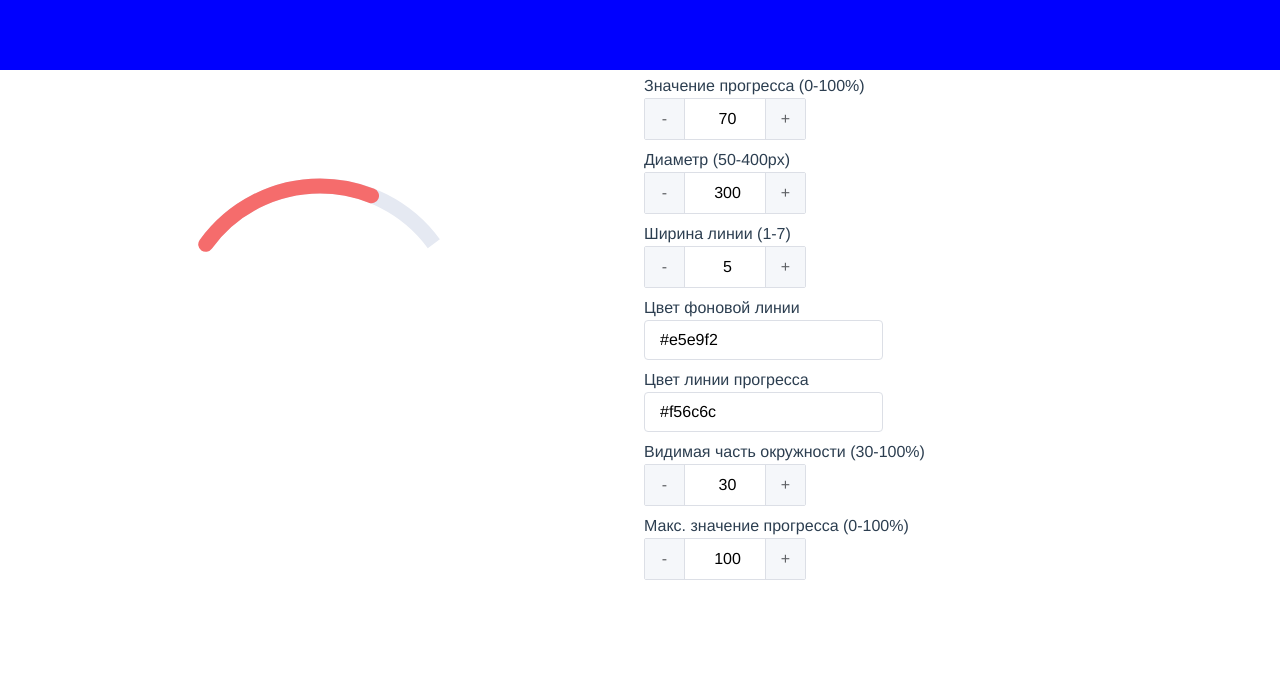
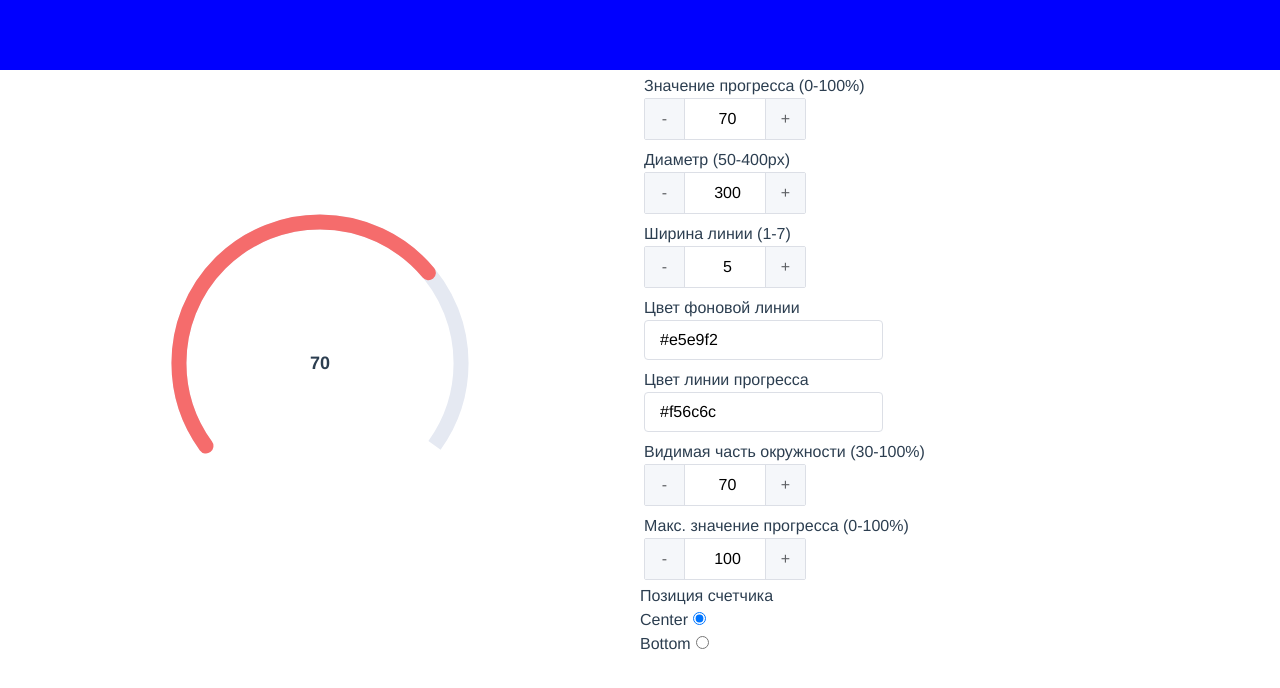
Before and after one commit to AKD47/test-task, a Vue app: page /task2 in a window 1280 px wide. Shown: the top 688 px of the page. Built offline with nearby package versions, Linux system fonts and the light colour scheme.

Commit message:
fix(ArcProgressBar.vue): show value progress and added prop counterPosition

```diff
--- a/src/components/ArcProgressBar.vue
+++ b/src/components/ArcProgressBar.vue
@@ -20,6 +20,10 @@
             :stroke-width="weight"
             :style="progressPathStyles"/>
     </svg>
+    <div class="arc-progress-bar__value"
+         :style="counterStyles">
+      <span>{{ value }}</span>
+    </div>
   </div>
 </template>
 
@@ -33,12 +37,12 @@ export default {
     weight: { type: Number, default: 5 }, // weight // 4. ширина
     bgColor: { type: String, default: '#e5e9f2' },// bgColor // 5.
     lineColor: { type: String, default: '#f56c6c' },// lineColor // 6.
-    visiblePartOfCircle: { type: Number, default: 30 } // 7.
+    visiblePartOfCircle: { type: Number, default: 100 }, // 7.
     // угол поворота?? // 8.
     // animate default linear // 9.
     // animateSpeed // 10.
-    // отображать progress // 11.
-    // позиция счетчика (внутри/снизу) // 12.
+    // +++++ отображать progress // 11. +++++
+    counterPosition: { type: String, default: 'center' }, // center or bottom // 12.
   },
   computed: {
     value() {
@@ -69,12 +73,58 @@ export default {
         strokeDasharray: `${dasharray}, ${this.perimeter}`,
         strokeDashoffset: -dashoffset
       }
-    }
+    },
+    counterStyles() {
+      if (this.counterPosition === 'center') {
+        if (this.visiblePartOfCircle > 60) {
+          return null
+        } else {
+          const topOffset = ((this.diameter + 20) / 2) * (this.visiblePartOfCircle / 100)
+          return {
+            bottom: 'unset',
+            top: `${topOffset}px`
+          }
+        }
+      } else {
+        let bottomOffset = '0px'
+        if (this.visiblePartOfCircle > 85) {
+          bottomOffset = '-30px'
+        } else if (this.visiblePartOfCircle > 65) {
+          bottomOffset = `${100 - (this.visiblePartOfCircle + 20)}%`
+        } else {
+          bottomOffset = `${100 - (this.visiblePartOfCircle)}%`
+        }
+        return {
+          top: 'unset',
+          bottom: bottomOffset
+        }
+      }
+    },
   }
 }
 </script>
 
 <style scoped lang="scss">
 .arc-progress-bar {
+  position: relative;
+
+  &__value {
+    position: absolute;
+
+    margin: 0;
+    top: 0; bottom: 0;
+    left: 0; right: 0;
+
+    display: flex;
+    justify-content: center;
+    align-items: center;
+
+    > span {
+      font-size: 18px;
+      font-weight: 600;
+    }
+
+  }
+
 }
 </style>
--- a/src/views/Task2.vue
+++ b/src/views/Task2.vue
@@ -8,7 +8,8 @@
           :line-color="lineColor"
           :weight="weight"
           :visible-part-of-circle="visiblePartOfCircle"
-          :max-progress="maxProgress"/>
+          :max-progress="maxProgress"
+          :counter-position="counterPosition"/>
     </div>
     <div class="task2__actions">
 
@@ -44,6 +45,22 @@
                          :step="5"
                          :min="0" :max="100"/>
 
+      <div style="text-align: left">
+        <label>Позиция счетчика</label>
+        <div>
+          <label>
+            <span>Center</span>
+            <input v-model="counterPosition" type="radio" value="center">
+          </label>
+        </div>
+        <div>
+          <label>
+            <span>Bottom</span>
+            <input v-model="counterPosition" type="radio" value="bottom">
+          </label>
+        </div>
+      </div>
+
     </div>
   </div>
 </template>
@@ -63,12 +80,12 @@ export default {
       weight: 5,
       bgColor: '#e5e9f2',
       lineColor: '#f56c6c',
-      visiblePartOfCircle: 30,
+      visiblePartOfCircle: 70,
       maxProgress: 100,
       // animate default linear // 9.
       // animateSpeed // 10.
       // отображать progress // 11.
-      // позиция счетчика (внутри/снизу) // 12.
+      counterPosition: 'center' // 12.
     }
   }
 }
```
